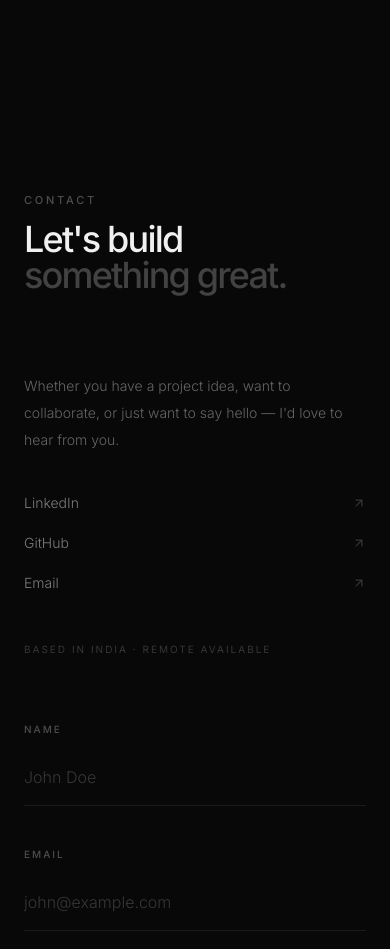
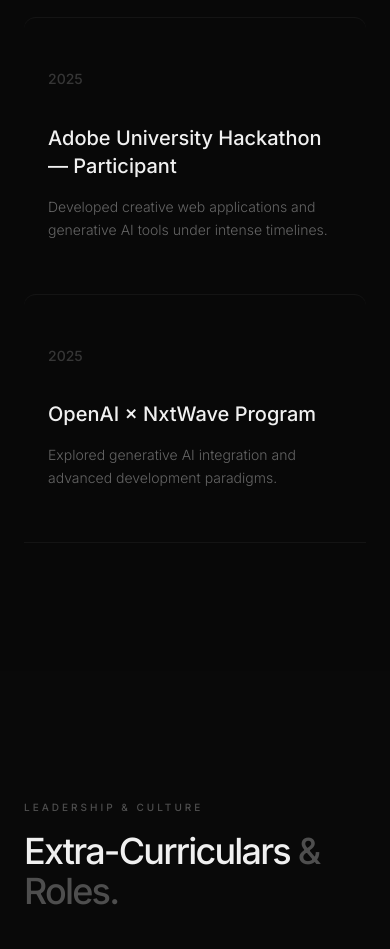
Before and after one commit to atharva07-SYS/portfolio, a Next.js app: page / in a window 390 px wide. Shown: the part 6500-7449 px from the top of the page. Built offline with nearby package versions, Linux system fonts and the light colour scheme.

Commit message:
feat: update achievements and introduce leadership and extra-curricular roles section

```diff
--- a/app/page.tsx
+++ b/app/page.tsx
@@ -5,6 +5,7 @@
 import FullStack from "@/components/sections/FullStack";
 import Skills from "@/components/sections/Skills";
 import Achievements from "@/components/sections/Achievements";
+import ExtraCurriculars from "@/components/sections/ExtraCurriculars";
 import Contact from "@/components/sections/Contact";
 import Footer from "@/components/ui/Footer";
 
@@ -18,6 +19,7 @@
       <FullStack />
       <Skills />
       <Achievements />
+      <ExtraCurriculars />
       <Contact />
       <Footer />
     </main>
--- a/components/sections/Achievements.tsx
+++ b/components/sections/Achievements.tsx
@@ -3,6 +3,11 @@
 import { motion } from "framer-motion";
 
 const milestones = [
+  {
+    year: "2026",
+    title: "Hacker House Goa — Builder Cohort",
+    desc: "Selected as a participant to develop high-performance applications and decentralized ID systems.",
+  },
   {
     year: "2026",
     title: "SIH College Round — 2nd Rank",
@@ -14,7 +19,12 @@
     desc: "Collaborated with international developers to solve space-data challenges.",
   },
   {
-    year: "2024",
+    year: "2025",
+    title: "Adobe University Hackathon — Participant",
+    desc: "Developed creative web applications and generative AI tools under intense timelines.",
+  },
+  {
+    year: "2025",
     title: "OpenAI × NxtWave Program",
     desc: "Explored generative AI integration and advanced development paradigms.",
   },
--- /dev/null
+++ b/components/sections/ExtraCurriculars.tsx
@@ -0,0 +1,92 @@
+"use client";
+
+import { motion } from "framer-motion";
+import { Award, Users, Target } from "lucide-react";
+
+const activities = [
+  {
+    role: "Core Club Member",
+    organization: "University Club",
+    description: "Collaborating on campus-wide initiatives, technical workshops, and community events to foster developer culture.",
+    icon: Users,
+    gridSpan: "md:col-span-4",
+  },
+  {
+    role: "Design & Marketing Lead",
+    organization: "University Club",
+    description: "Directing the visual identity and promotional campaigns for major club events, driving student engagement and media outreach.",
+    icon: Target,
+    gridSpan: "md:col-span-8",
+  },
+  {
+    role: "Event Organizer",
+    organization: "University Level Competitions",
+    description: "Coordinating logistics, sponsorship acquisition, scheduling, and judge panels for university-wide technical contests.",
+    icon: Award,
+    gridSpan: "md:col-span-12",
+  },
+];
+
+export default function ExtraCurriculars() {
+  return (
+    <section id="extracurriculars" className="py-32 px-6 bg-white/[0.005]">
+      <div className="w-full max-w-6xl mx-auto">
+        <div className="mb-20">
+          <motion.p
+            initial={{ opacity: 0, y: 10 }}
+            whileInView={{ opacity: 1, y: 0 }}
+            viewport={{ once: true }}
+            className="text-[10px] font-medium tracking-[0.3em] text-foreground/30 uppercase mb-4"
+          >
+            Leadership & Culture
+          </motion.p>
+          <motion.h2
+            initial={{ opacity: 0, y: 20 }}
+            whileInView={{ opacity: 1, y: 0 }}
+            viewport={{ once: true }}
+            className="text-4xl md:text-6xl font-medium tracking-tighter text-foreground"
+          >
+            Extra-Curriculars <span className="text-foreground/30">& Roles.</span>
+          </motion.h2>
+        </div>
+
+        <div className="grid grid-cols-1 md:grid-cols-12 gap-4">
+          {activities.map((item, index) => {
+            const Icon = item.icon;
+            return (
+              <motion.div
+                key={index}
+                initial={{ opacity: 0, y: 30 }}
+                whileInView={{ opacity: 1, y: 0 }}
+                viewport={{ once: true }}
+                transition={{ duration: 0.8, delay: index * 0.1 }}
+                className={`${item.gridSpan} group relative p-10 bento-card min-h-[220px] flex flex-col justify-between`}
+              >
+                <div className="flex items-center justify-between mb-6">
+                  <span className="px-3 py-1 rounded-full border border-white/[0.05] bg-white/[0.02] text-[9px] font-medium tracking-widest text-foreground/30 uppercase">
+                    {item.organization}
+                  </span>
+                  <div className="w-8 h-8 rounded-full border border-white/[0.05] flex items-center justify-center text-foreground/30 group-hover:text-foreground/80 transition-colors duration-300">
+                    <Icon className="w-4 h-4" />
+                  </div>
+                </div>
+
+                <div className="mt-auto">
+                  <h3 className="text-xl font-medium tracking-tight text-foreground mb-2 group-hover:translate-x-1 transition-transform duration-500">
+                    {item.role}
+                  </h3>
+                  <p className="text-sm text-foreground/40 font-light leading-relaxed max-w-xl">
+                    {item.description}
+                  </p>
+                </div>
+
+                {/* Subtle Glow Effect */}
+                <div className="absolute inset-0 bg-gradient-to-br from-white/[0.02] to-transparent opacity-0 group-hover:opacity-100 transition-opacity duration-700 pointer-events-none" />
+              </motion.div>
+            );
+          })}
+        </div>
+      </div>
+    </section>
+  );
+}
```
